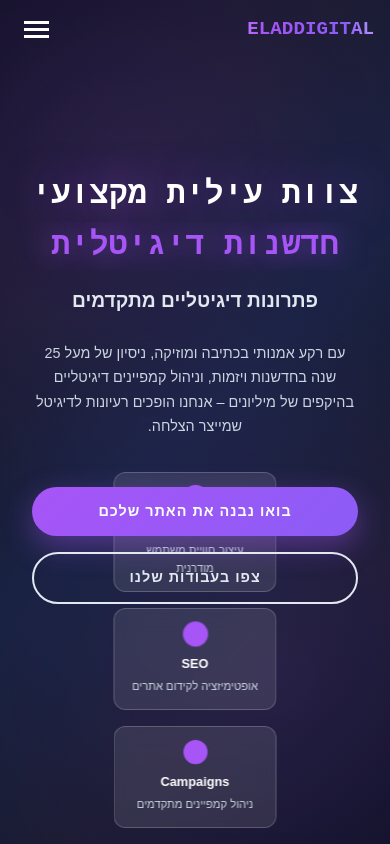
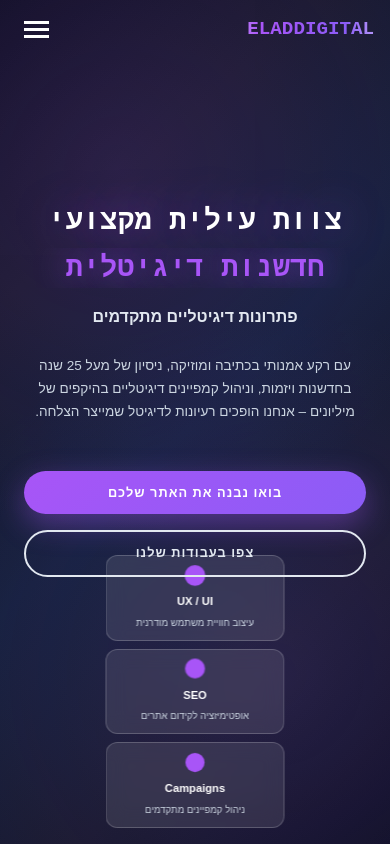
Before and after one commit to eldikeren/eladdigital, a React (Create React App) app: page / in a window 390 px wide. Shown: the top 844 px of the page. Built offline with nearby package versions, Linux system fonts and the light colour scheme.

Commit message:
Fix mobile text overflow and floating button overlap issues - reduce font sizes, add proper spacing, and improve mobile layout

```diff
--- a/src/components/Hero.tsx
+++ b/src/components/Hero.tsx
@@ -193,22 +193,25 @@ const Hero: React.FC = () => {
         maxWidth: '1200px',
         width: '100%',
         animation: 'fadeInUp 1s ease-out',
-        paddingBottom: isMobile ? '4rem' : '8rem'
+        paddingBottom: isMobile ? '6rem' : '8rem', // מרווח לכרטיסי שירותים
+        paddingTop: isMobile ? '4rem' : '0' // מרווח לניווט במובייל
       }}>
 
         <h1 style={{
           fontFamily: 'Orbitron, monospace',
-          fontSize: isMobile ? '2rem' : '3.5rem',
+          fontSize: isMobile ? '1.8rem' : '3.5rem',
           fontWeight: 900,
           color: '#ffffff',
           marginBottom: '1rem',
           textShadow: '0 0 30px rgba(168, 85, 247, 0.5)',
           animation: 'textGlow 3s ease-in-out infinite',
-          lineHeight: isMobile ? '1.2' : '1.1'
+          lineHeight: isMobile ? '1.3' : '1.1',
+          wordWrap: 'break-word',
+          overflowWrap: 'break-word'
         }}>
           צוות עילית מקצועי
           <div style={{
-            height: isMobile ? '3rem' : '4.5rem',
+            height: isMobile ? '2.5rem' : '4.5rem',
             position: 'relative',
             overflow: 'hidden',
             marginTop: '0.5rem',
@@ -218,13 +221,15 @@ const Hero: React.FC = () => {
           }}>
             <span style={{
               color: '#a855f7',
-              fontSize: isMobile ? '2rem' : '3.5rem',
+              fontSize: isMobile ? '1.8rem' : '3.5rem',
               fontWeight: 900,
               textShadow: '0 0 30px rgba(168, 85, 247, 0.8)',
               animation: 'slideIn 0.6s ease-out',
               display: 'block',
               width: '100%',
-              textAlign: 'center'
+              textAlign: 'center',
+              wordWrap: 'break-word',
+              overflowWrap: 'break-word'
             }}>
               {rotatingWords[currentWord]}
             </span>
@@ -233,18 +238,20 @@ const Hero: React.FC = () => {
 
         <p style={{
           fontFamily: 'Rajdhani, sans-serif',
-          fontSize: isMobile ? '1.2rem' : '1.6rem',
+          fontSize: isMobile ? '1rem' : '1.6rem',
           color: '#e2e8f0',
           marginBottom: '1.5rem',
           fontWeight: 600,
-          animation: 'fadeInUp 1s ease-out 0.3s both'
+          animation: 'fadeInUp 1s ease-out 0.3s both',
+          wordWrap: 'break-word',
+          overflowWrap: 'break-word'
         }}>
           פתרונות דיגיטליים מתקדמים
         </p>
 
         <p style={{
           fontFamily: 'Rajdhani, sans-serif',
-          fontSize: isMobile ? '0.9rem' : '1.1rem',
+          fontSize: isMobile ? '0.85rem' : '1.1rem',
           color: '#cbd5e1',
           marginBottom: '3rem',
           lineHeight: 1.7,
@@ -252,7 +259,9 @@ const Hero: React.FC = () => {
           marginLeft: 'auto',
           marginRight: 'auto',
           animation: 'fadeInUp 1s ease-out 0.6s both',
-          padding: isMobile ? '0 1rem' : '0'
+          padding: isMobile ? '0 0.5rem' : '0',
+          wordWrap: 'break-word',
+          overflowWrap: 'break-word'
         }}>
           עם רקע אמנותי בכתיבה ומוזיקה, ניסיון של מעל 25 שנה בחדשנות ויזמות,
           וניהול קמפיינים דיגיטליים בהיקפים של מיליונים – אנחנו הופכים רעיונות לדיגיטל שמייצר הצלחה.
@@ -269,7 +278,8 @@ const Hero: React.FC = () => {
           width: '100%',
           maxWidth: isMobile ? '100%' : '500px',
           margin: '0 auto',
-          padding: isMobile ? '0 1rem' : '0'
+          padding: isMobile ? '0 0.5rem' : '0',
+          marginBottom: isMobile ? '2rem' : '0' // מרווח נוסף במובייל
         }}>
           <a
             href="#contact"
@@ -277,9 +287,9 @@ const Hero: React.FC = () => {
               background: 'linear-gradient(135deg, #a855f7, #8b5cf6)',
               border: 'none',
               borderRadius: '50px',
-              padding: isMobile ? '0.8rem 2rem' : '1rem 2.5rem',
+              padding: isMobile ? '0.7rem 1.5rem' : '1rem 2.5rem',
               fontFamily: 'Rajdhani, sans-serif',
-              fontSize: isMobile ? '0.9rem' : '1.1rem',
+              fontSize: isMobile ? '0.8rem' : '1.1rem',
               fontWeight: 600,
               color: 'white',
               cursor: 'pointer',
@@ -294,7 +304,9 @@ const Hero: React.FC = () => {
               position: 'relative',
               overflow: 'hidden',
               width: '100%',
-              justifyContent: 'center'
+              justifyContent: 'center',
+              wordWrap: 'break-word',
+              overflowWrap: 'break-word'
             }}
             onMouseEnter={(e) => {
               e.currentTarget.style.transform = 'translateY(-2px) scale(1.05)';
@@ -321,9 +333,9 @@ const Hero: React.FC = () => {
             style={{
               border: '2px solid #e2e8f0',
               borderRadius: '50px',
-              padding: isMobile ? '0.8rem 2rem' : '1rem 2.5rem',
+              padding: isMobile ? '0.7rem 1.5rem' : '1rem 2.5rem',
               fontFamily: 'Rajdhani, sans-serif',
-              fontSize: isMobile ? '0.9rem' : '1.1rem',
+              fontSize: isMobile ? '0.8rem' : '1.1rem',
               fontWeight: 600,
               color: '#e2e8f0',
               cursor: 'pointer',
@@ -337,7 +349,9 @@ const Hero: React.FC = () => {
               position: 'relative',
               overflow: 'hidden',
               width: '100%',
-              justifyContent: 'center'
+              justifyContent: 'center',
+              wordWrap: 'break-word',
+              overflowWrap: 'break-word'
             }}
             onMouseEnter={(e) => {
               e.currentTarget.style.background = '#e2e8f0';
@@ -362,12 +376,12 @@ const Hero: React.FC = () => {
         left: '50%',
         transform: 'translateX(-50%)',
         display: 'flex',
-        gap: isMobile ? '1rem' : '2rem',
+        gap: isMobile ? '0.5rem' : '2rem',
         zIndex: 5,
         flexWrap: 'wrap',
         justifyContent: 'center',
         maxWidth: '90vw',
-        padding: isMobile ? '0 1rem' : '0'
+        padding: isMobile ? '0 0.5rem' : '0'
       }}>
         {[
           { title: "UX / UI", description: "עיצוב חוויית משתמש מודרנית" },
@@ -380,12 +394,12 @@ const Hero: React.FC = () => {
               background: 'rgba(255, 255, 255, 0.1)',
               border: '1px solid rgba(255, 255, 255, 0.2)',
               borderRadius: '12px',
-              padding: isMobile ? '0.8rem 1rem' : '1rem 1.5rem',
+              padding: isMobile ? '0.6rem 0.8rem' : '1rem 1.5rem',
               textAlign: 'center',
               backdropFilter: 'blur(10px)',
               transition: 'all 0.3s ease',
               animation: `fadeInUp 0.8s ease-out ${1.2 + index * 0.1}s both`,
-              minWidth: isMobile ? '120px' : '150px',
+              minWidth: isMobile ? '100px' : '150px',
               flex: '1 1 auto'
             }}
             onMouseEnter={(e) => {
@@ -400,24 +414,28 @@ const Hero: React.FC = () => {
             }}
           >
             <div style={{
-              width: isMobile ? '1.5rem' : '2rem',
-              height: isMobile ? '1.5rem' : '2rem',
+              width: isMobile ? '1.2rem' : '2rem',
+              height: isMobile ? '1.2rem' : '2rem',
               background: '#a855f7',
               borderRadius: '50%',
               margin: '0 auto 0.5rem',
               animation: `pulse 2s ease-in-out infinite ${index * 0.3}s`
             }} />
             <h4 style={{
-              fontSize: isMobile ? '0.8rem' : '1rem',
+              fontSize: isMobile ? '0.7rem' : '1rem',
               fontWeight: 'bold',
               color: '#ffffff',
-              marginBottom: '0.25rem'
+              marginBottom: '0.25rem',
+              wordWrap: 'break-word',
+              overflowWrap: 'break-word'
             }}>
               {service.title}
             </h4>
             <p style={{
-              fontSize: isMobile ? '0.7rem' : '0.8rem',
-              color: '#cbd5e1'
+              fontSize: isMobile ? '0.6rem' : '0.8rem',
+              color: '#cbd5e1',
+              wordWrap: 'break-word',
+              overflowWrap: 'break-word'
             }}>
               {service.description}
             </p>
@@ -458,26 +476,50 @@ const Hero: React.FC = () => {
 
         @media (max-width: 768px) {
           .hero-title {
-            font-size: 2rem !important;
-            line-height: 1.2 !important;
+            font-size: 1.8rem !important;
+            line-height: 1.3 !important;
           }
 
           .hero-subtitle {
-            font-size: 1.2rem !important;
+            font-size: 1rem !important;
           }
 
           .hero-description {
-            font-size: 0.9rem !important;
-            padding: 0 1rem !important;
+            font-size: 0.85rem !important;
+            padding: 0 0.5rem !important;
           }
 
           .hero-buttons {
-            padding: 0 1rem !important;
+            padding: 0 0.5rem !important;
+            margin-bottom: 2rem !important;
           }
 
           .hero-button {
-            font-size: 0.9rem !important;
-            padding: 0.8rem 2rem !important;
+            font-size: 0.8rem !important;
+            padding: 0.7rem 1.5rem !important;
+          }
+
+          .service-cards {
+            gap: 0.5rem !important;
+            padding: 0 0.5rem !important;
+          }
+
+          .service-card {
+            padding: 0.6rem 0.8rem !important;
+            min-width: 100px !important;
+          }
+
+          .service-icon {
+            width: 1.2rem !important;
+            height: 1.2rem !important;
+          }
+
+          .service-title {
+            font-size: 0.7rem !important;
+          }
+
+          .service-description {
+            font-size: 0.6rem !important;
           }
         }
       `}</style>
```
